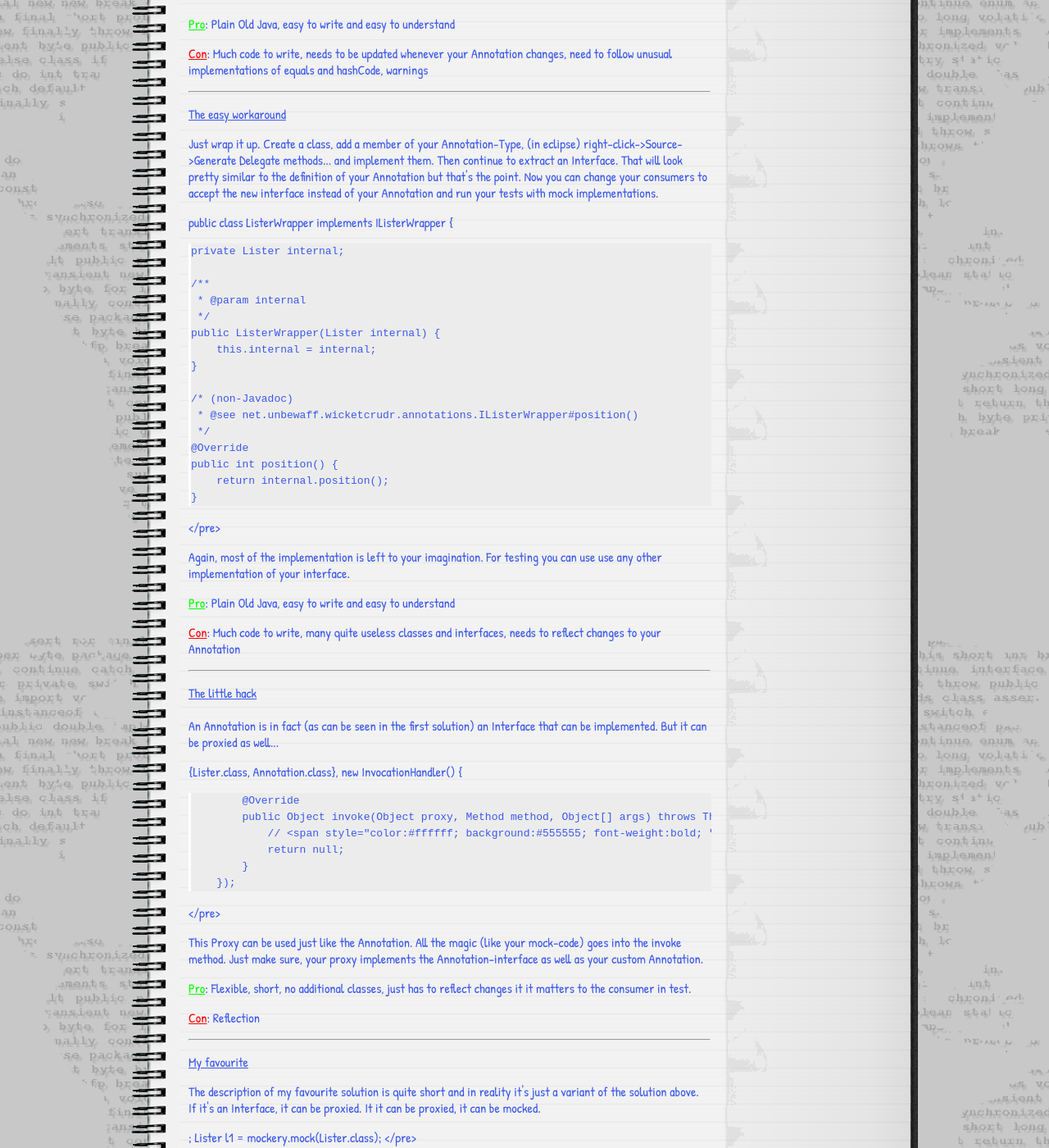
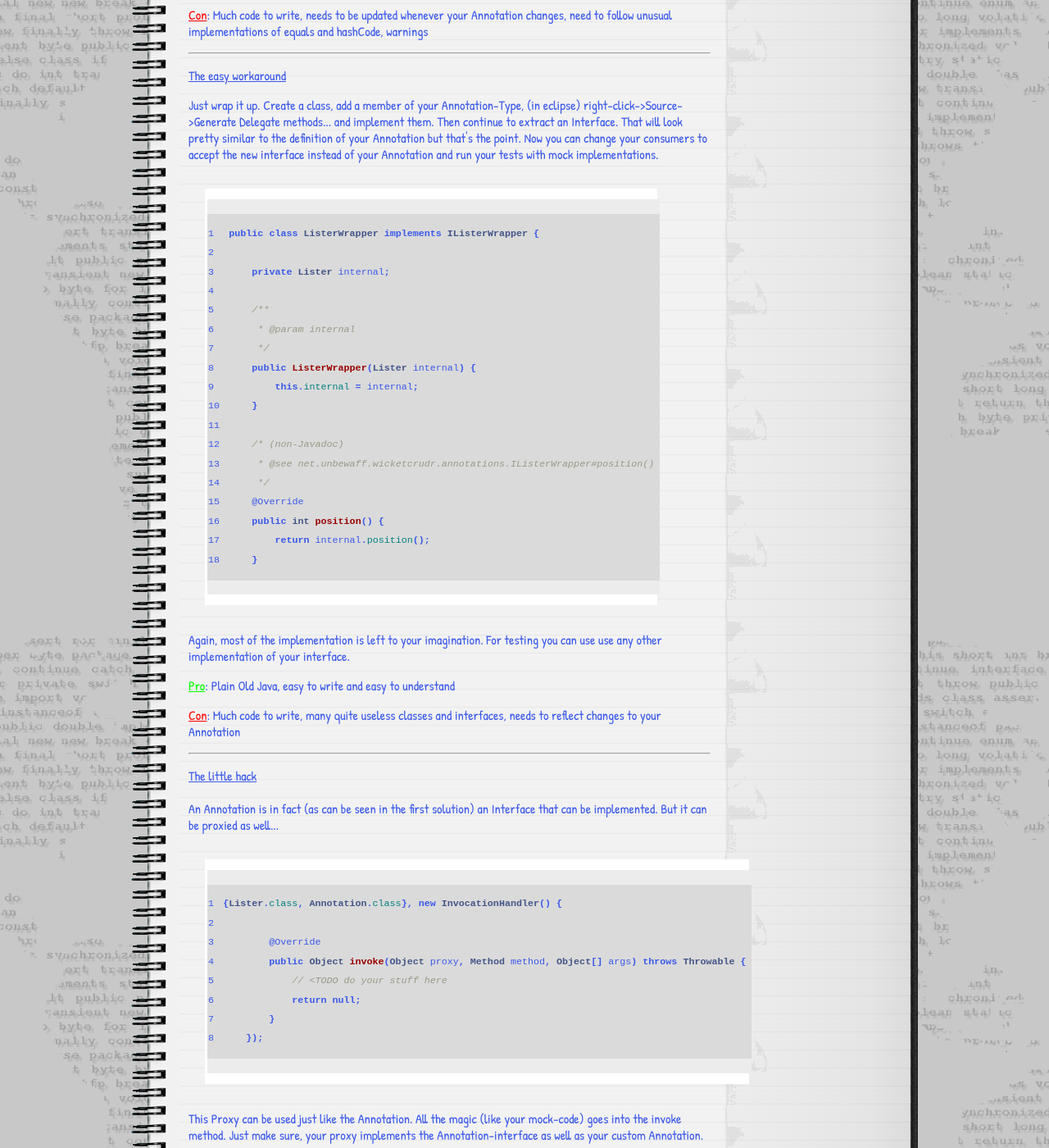
Before and after one commit to nicktar/nicktar.github.io, a Jekyll site: the page built from _posts/2012-04-27-Create-Instances-of-Annotations-for-UnitTests.md, in a window 1280 px wide and 1400 px high, scrolled down 3818 px. Shown: the whole window at 82% size. Built offline with Jekyll 4.4.1, drawn with Linux system fonts in a browser that asks for light colours; nearby versions of some CDN libraries; comment, search, counter and statistics services are not loaded; some of the changed text lies outside the part shown.

Commit message:
fix post

```diff
--- a/_posts/2012-04-27-Create-Instances-of-Annotations-for-UnitTests.md
+++ b/_posts/2012-04-27-Create-Instances-of-Annotations-for-UnitTests.md
@@ -33,7 +33,8 @@
     boolean editInPlace() default false;
     boolean escapeModelString() default true;
     @SuppressWarnings("rawtypes")
-    Class<? extends ILabelProvider>; customLabelProvider() default ILabelProvider.class;
+    Class<? extends ILabelProvider> customLabelProvider()
+            default ILabelProvider.class;
 }
 {% endhighlight %}
 There are countless combinations to test. It would be easy if new Lister() would work, but it doesn't (otherwise this article wouldn't make any sense at all). There are several solutions for this... What I'd call a plain core Java solution, an easy workaround, a little hack and my favourite. I'll describe them all so you can take your pick.
@@ -65,8 +62,9 @@
         * @param escapeModelString
         * @param customLabelProvider
         */
-    public TestLister(Integer position, String headerKey, String displayKey, Boolean editInPlace,
-            Boolean escapeModelString, @SuppressWarnings("rawtypes") Class<? extends ILabelProvider>; customLabelProvider) {
+    public TestLister(Integer position, String headerKey, String displayKey,
+            Boolean editInPlace, Boolean escapeModelString,
+            @SuppressWarnings("rawtypes") Class<? extends ILabelProvider> customLabelProvider) {
 
         if (position != null) {
             this.position = position;
@@ -97,17 +95,17 @@
 
 I'll leave most of the methods to your imagination since they're just getters with a wrong name.
 
-{% highlight java linenos startinline=51 %}
+{% highlight java linenos startingline=51 %}
     @Override
     public int hashCode() {
         final int prime = 127;
-         font-weight:bold; "&gt;int result = 0;
-        result += prime * "customLabelProvider".hashCode() ^ ((customLabelProvider == null) ? 0 : customLabelProvider.hashCode());
-        result += prime * "displayKey".hashCode() ^ ((displayKey == null) ? 0 : displayKey.hashCode());
-        result += prime * "editInPlace".hashCode() ^ (Boolean.valueOf(editInPlace).hashCode());
-        result += prime * "escapeModelString".hashCode() ^ (Boolean.valueOf(escapeModelString).hashCode());
-        result += prime * "headerKey".hashCode() ^ ((headerKey == null) ? 0 : headerKey.hashCode());
-        result += prime * "position".hashCode() ^ (Integer.valueOf(position).hashCode());
+        int result = 0;
+        result += prime * customLabelProvider.hashCode() ^ ((customLabelProvider == null) ? 0 : customLabelProvider.hashCode());
+        result += prime * displayKey.hashCode() ^ ((displayKey == null) ? 0 : displayKey.hashCode());
+        result += prime * editInPlace.hashCode() ^ (Boolean.valueOf(editInPlace).hashCode());
+        result += prime * escapeModelString.hashCode() ^ (Boolean.valueOf(escapeModelString).hashCode());
+        result += prime * headerKey.hashCode() ^ ((headerKey == null) ? 0 : headerKey.hashCode());
+        result += prime * position.hashCode() ^ (Integer.valueOf(position).hashCode());
         return result;
     }
 
@@ -153,6 +151,8 @@
 <p><u style="color: #ff0000;">Con</u>: Much code to write, needs to be updated whenever your Annotation changes, need to follow unusual implementations of equals and hashCode, warnings<br /></p><hr width="100%" size="2" />
 <p><u>The easy workaround</u></p>
 <p>Just wrap it up. Create a class, add a member of your Annotation-Type, (in eclipse) right-click-&gt;Source-&gt;Generate Delegate methods... and implement them. Then continue to extract an Interface. That will look pretty similar to the definition of your Annotation but that's the point. Now you can change your consumers to accept the new interface instead of your Annotation and run your tests with mock implementations.<br /></p>
+
+{% highlight java linenos  %}
 public class ListerWrapper implements IListerWrapper {
 
     private Lister internal;
@@ -171,29 +171,32 @@
     public int position() {
         return internal.position();
     }
-</pre>
+{% endhighlight %}
+
 <p>Again, most of the implementation is left to your imagination. For testing you can use use any other implementation of your interface.</p>
 <p> </p>
 <p><u style="color: #02ff00;">Pro</u>: Plain Old Java, easy to write and easy to understand </p>
 <p><u style="color: #ff0000;">Con</u>: Much code to write, many quite useless classes and interfaces, needs to reflect changes to your Annotation<br /></p><hr width="100%" size="2" />
 <p><u>The little hack</u><br /><br />An Annotation is in fact (as can be seen in the first solution) an Interface that can be implemented. But it can be proxied as well...</p>
+
+{% highlight java linenos  %}
 {Lister.class, Annotation.class}, new InvocationHandler() {
 
-            @Override
-            public Object invoke(Object proxy, Method method, Object[] args) throws Throwable {
-                // <span style="color:#ffffff; background:#555555; font-weight:bold; ">TODO do your stuff here
-                return null;
-            }
-        });
-</pre>
+        @Override
+        public Object invoke(Object proxy, Method method, Object[] args) throws Throwable {
+            // <TODO do your stuff here
+            return null;
+        }
+    });
+{% endhighlight %}
 <p>This Proxy can be used just like the Annotation. All the magic (like your mock-code) goes into the invoke method. Just make sure, your proxy implements the Annotation-interface as well as your custom Annotation.<br /></p>
 <p> </p>
 <p><u style="color: #02ff00;">Pro</u>: Flexible, short, no additional classes, just has to reflect changes it it matters to the consumer in test.<br /></p>
 <p><u style="color: #ff0000;">Con</u>: Reflection<br /></p><hr width="100%" size="2" />
 <p><u>My favourite </u></p>
 <p>The description of my favourite solution is quite short and in reality it's just a variant of the solution above. If it's an Interface, it can be proxied. It it can be proxied, it can be mocked.</p>
-;
+{% highlight java linenos  %}
 Lister l1 = mockery.mock(Lister.class);
-</pre>
-<p>Creates a perfectly usable Mocobject to your Annotation, just waiting for the Expectations to be added</p>
+{% endhighlight %}
+<p>Creates a perfectly usable Mockobject to your Annotation, just waiting for the Expectations to be added</p>
 <p><u style="color: #02ff00;">Pro</u>: Flexible, short, no additional classes, additional testing possibilities with Expectations<br /></p> <u style="color: #ff0000;">Con</u>: needs jMock<br />
```
Also changed, not shown: other parts of _posts/2012-04-27-Create-Instances-of-Annotations-for-UnitTests.md (+0 -4 lines).
